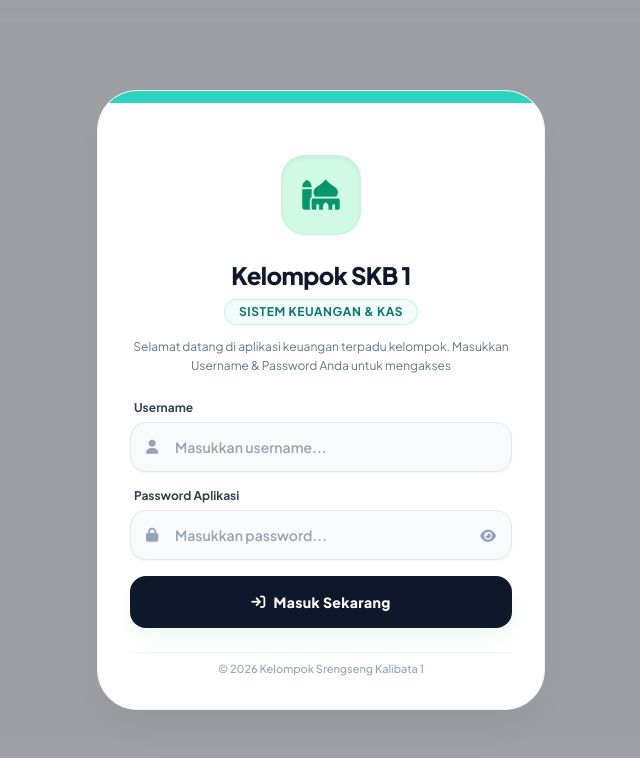
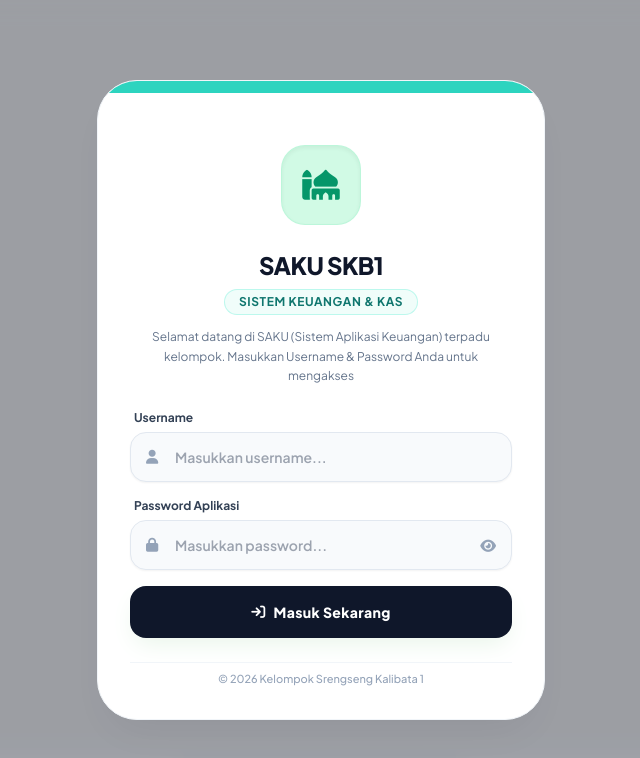
Before and after one commit to firmansyah2308/sakuskb1, a plain HTML site: page index.html in a window 1280 px wide. Shown: the whole page, without its empty margins (319-959 px from the left). Drawn offline with nearby package versions, Linux system fonts and the light colour scheme; no server answers.

Commit message:
Add files via upload

```diff
--- a/index.html
+++ b/index.html
@@ -117,11 +117,11 @@
       </div>
 
       <div class="space-y-2">
-        <h2 class="text-2xl font-black text-slate-900 dark:text-white tracking-tight">Kelompok SKB 1</h2>
+        <h2 class="text-2xl font-black text-slate-900 dark:text-white tracking-tight">SAKU SKB1</h2>
         <div class="inline-flex items-center px-3.5 py-1 rounded-full text-xs font-bold bg-teal-50 text-teal-700 dark:bg-teal-950/60 dark:text-teal-300 border border-teal-200/60 uppercase tracking-wider">
           Sistem Keuangan & Kas
         </div>
-        <p class="text-xs text-slate-500 dark:text-slate-400 pt-1 leading-relaxed">Selamat datang di aplikasi keuangan terpadu kelompok. Masukkan Username & Password Anda untuk mengakses</p>
+        <p class="text-xs text-slate-500 dark:text-slate-400 pt-1 leading-relaxed">Selamat datang di SAKU (Sistem Aplikasi Keuangan) terpadu kelompok. Masukkan Username & Password Anda untuk mengakses</p>
       </div>
 
       <form onsubmit="handleFrontLogin(event)" class="space-y-4 text-left">
@@ -178,11 +178,11 @@
           <div class="min-w-0">
             <div class="flex items-center gap-2">
               <h1 class="font-black text-base sm:text-lg lg:text-xl leading-tight text-slate-900 dark:text-white truncate tracking-tight">
-                Kelompok Srengseng Kalibata 1
+                SAKU SKB1
               </h1>
             </div>
             <p class="text-xs text-slate-500 dark:text-slate-400 font-medium truncate flex items-center gap-1.5 pt-0.5">
-              Sistem Pencatatan Transaksi Keuangan
+              Sistem Aplikasi Keuangan Terpadu Kelompok
             </p>
           </div>
         </div>
@@ -296,8 +296,8 @@
       </div>
 
       <div class="p-5 border-t border-slate-100 dark:border-slate-800 text-xs text-slate-400 dark:text-slate-500 bg-slate-50/50 dark:bg-slate-900/30">
-        <p class="font-bold text-slate-700 dark:text-slate-300">KasKita SKB 1 v3.5</p>
-        <p class="text-[10px] text-slate-400 pt-0.5">Playful Fintech Theme</p>
+        <p class="font-bold text-slate-700 dark:text-slate-300">SAKU SKB1 v7.3</p>
+        <p class="text-[10px] text-slate-400 pt-0.5">Sistem Aplikasi Keuangan</p>
       </div>
 
     </aside>
```
